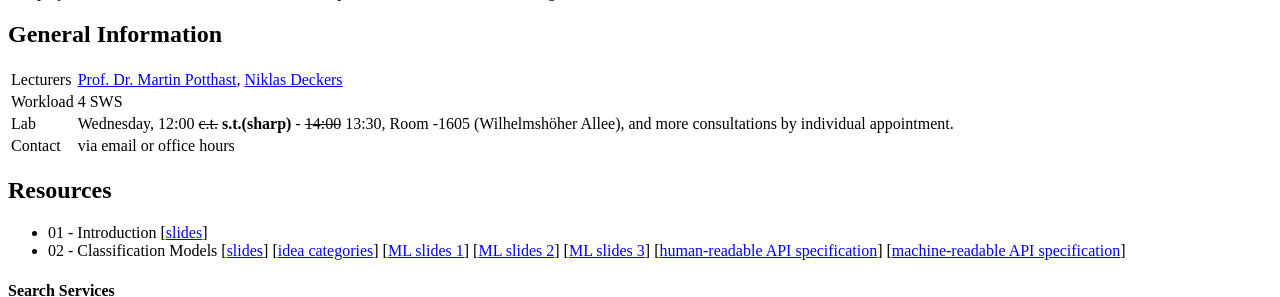
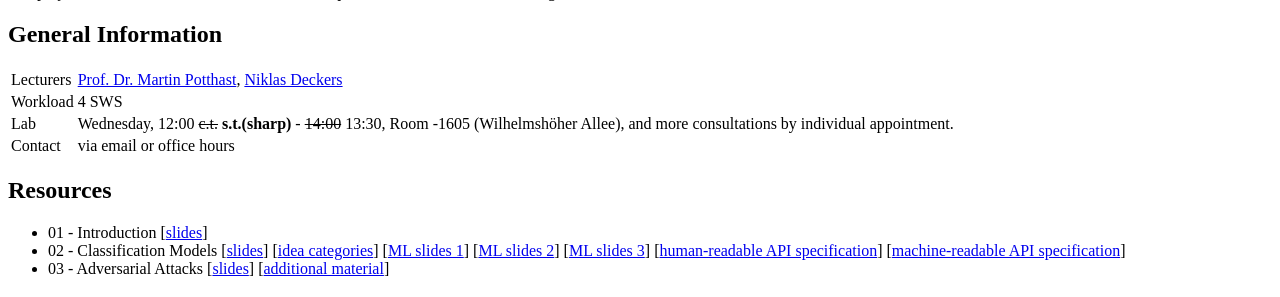
Before and after one commit to temir-org/temir-org.github.io, a Jekyll site: the page built from teaching/multimodal-machine-learning-ws26/multimodal-machine-learning-ws26.html, in a window 1280 px wide and 900 px high, scrolled down 2018 px, cut to the strip 0-297 px from the top of the window. Built offline with Jekyll 4.4.1, drawn with Linux system fonts in a browser that asks for light colours; a script that is not in the unit is left out.

Commit message:
Add mmml

```diff
--- a/teaching/multimodal-machine-learning-ws26/multimodal-machine-learning-ws26.html
+++ b/teaching/multimodal-machine-learning-ws26/multimodal-machine-learning-ws26.html
@@ -60,6 +60,9 @@ description: Page on the Multimodal Machine Learning Lab
 	  <li>02 - Classification Models
           	  [<a href="materials/multimodal-ml-session2.pdf">slides</a>] [<a href="materials/clip_overview_tables.pdf">idea categories</a>] [<a href="https://webis.de/lecturenotes.html#unit-en-ml-introduction">ML slides 1</a>] [<a href="https://webis.de/lecturenotes.html#unit-en-regression-for-classification">ML slides 2</a>] [<a href="https://webis.de/lecturenotes.html#unit-en-evaluating-effectiveness">ML slides 3</a>] [<a href="materials/api-specification.md">human-readable API specification</a>] [<a href="materials/openapi.yaml">machine-readable API specification</a>]
       	  </li>
+	  <li>03 - Adversarial Attacks
+          	  [<a href="materials/multimodal-ml-session3.pdf">slides</a>] [<a href="https://moodle.uni-kassel.de/mod/folder/view.php?id=1093256&forceview=1">additional material</a>]
+      	  </li>
 	 <!-- <li>02 - Multimodal Scenarios
           	  [<a href="materials/multimodal-ml-multimodal-scenarios.pdf">slides</a>]
       	  </li>
```
Also changed, not shown: 1 other file.
